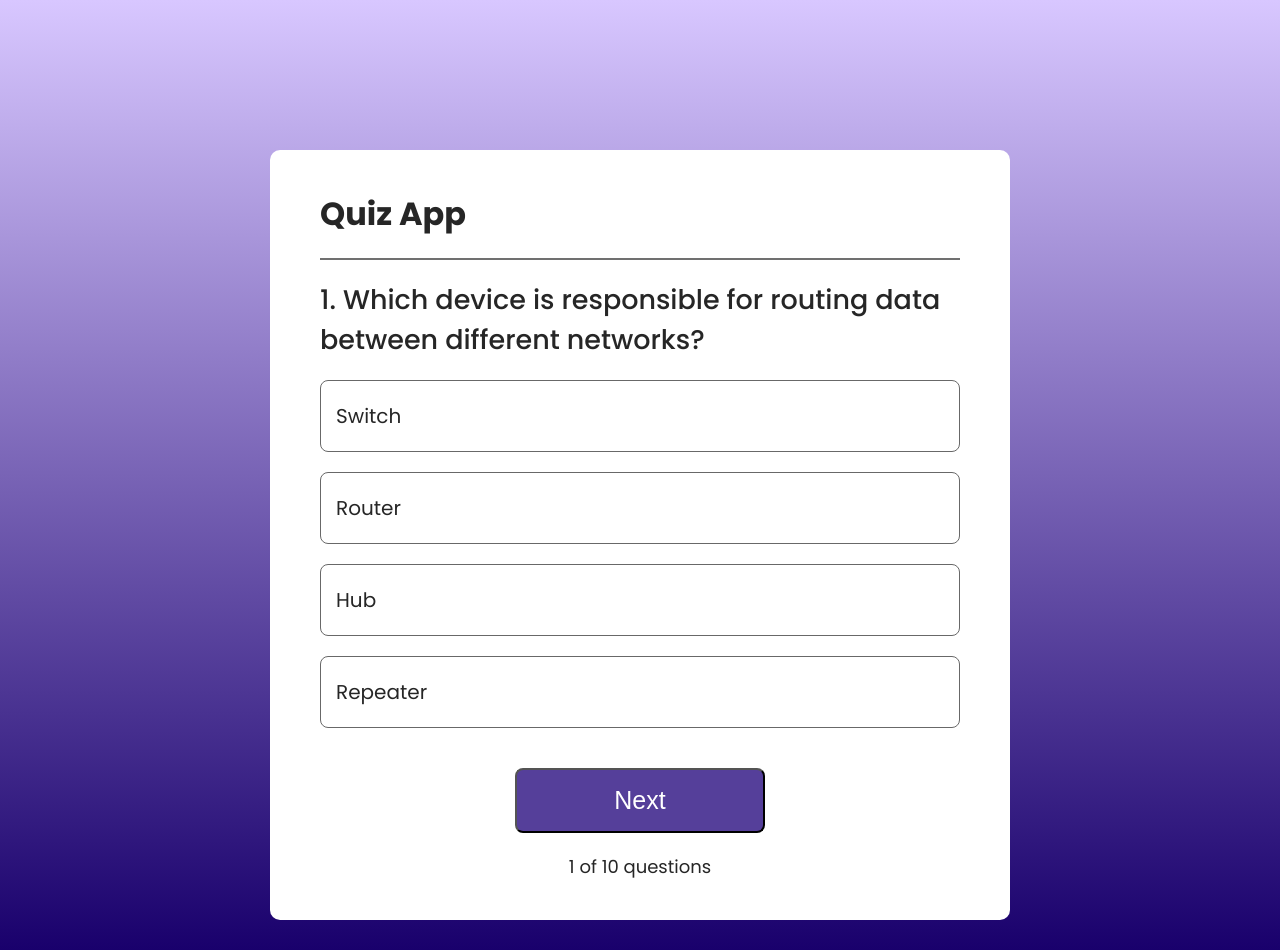
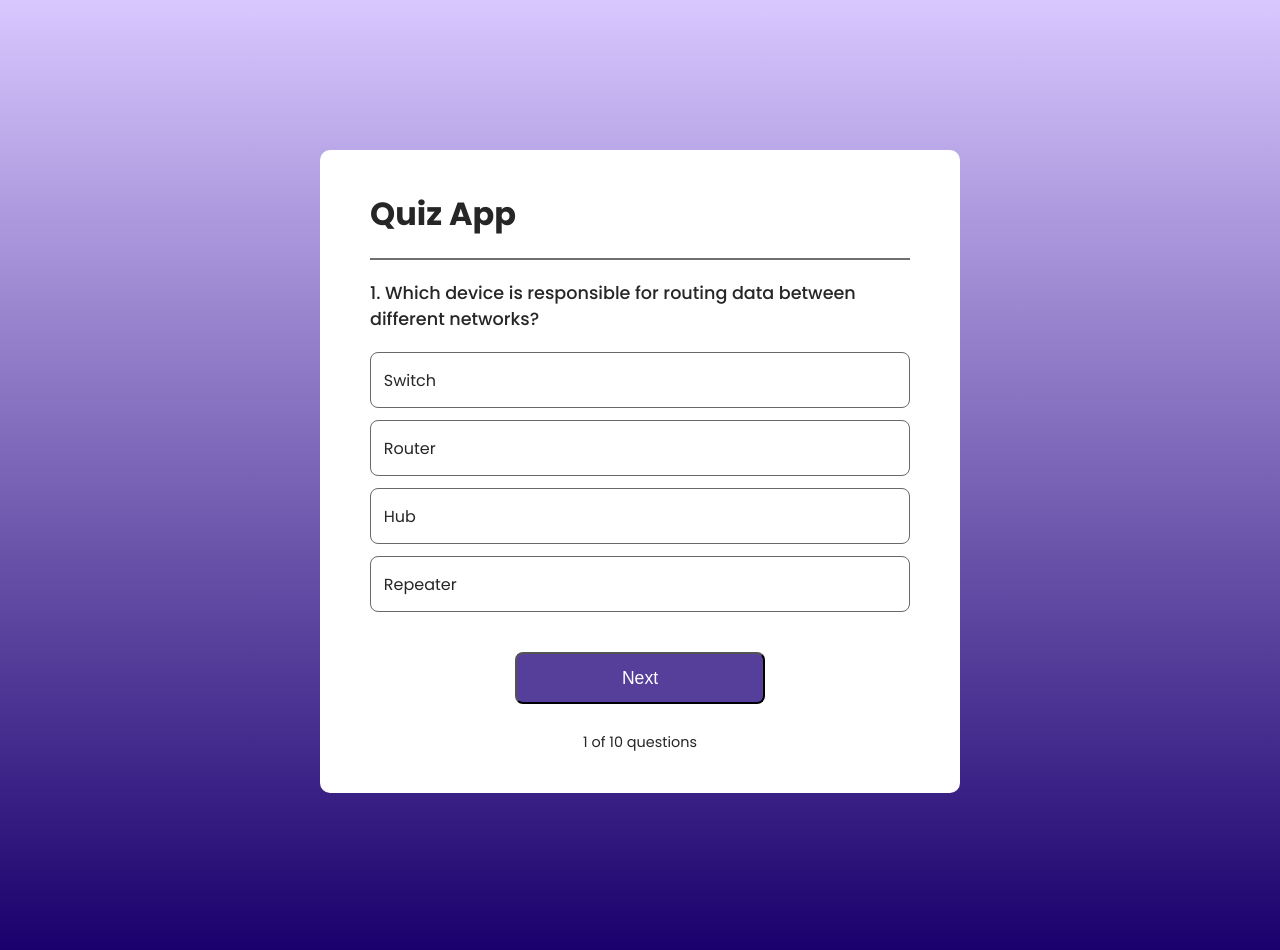
Before and after one commit to Diego23436/my-quiz-app, a React (Vite) app: page / in a window 1280 px wide. Built offline with nearby package versions, Linux system fonts and the light colour scheme.

Commit message:
few modif

```diff
--- a/src/Components/Quiz/Quiz.css
+++ b/src/Components/Quiz/Quiz.css
@@ -1,52 +1,81 @@
-.container{
-    width: 640px;
-    margin: auto;
-    margin-top: 150px;
+/* Reset */
+* {
+  box-sizing: border-box;
+}
+
+/* Container */
+.container {
+  max-width: 640px;        /* instead of width */
+  width: 100%;
+  margin: 1rem auto;       /* flexible spacing */
   background: white;
   color: #262626;
   display: flex;
   flex-direction: column;
   gap: 20px;
   border-radius: 10px;
-    padding: 40px 50px
+  padding: 1.2rem;
 }
-.container hr{
+
+/* Desktop spacing */
+@media (min-width: 768px) {
+  .container {
+    margin-top: 150px;
+    padding: 40px 50px;
+  }
+}
+
+.container hr {
   height: 2px;
   border: none;
   background: #707070;
 }
-.container h2{
-    font-size: 27px;
+
+/* Question */
+.container h2 {
+  font-size: 1.1rem;
   font-weight: 500;
 }
-.container ul li{
+
+/* Options */
+.container ul {
+  padding: 0;
+}
+
+.container ul li {
   display: flex;
   align-items: center;
-    height: 70px;
-    padding-left: 15px;
+  min-height: 56px;        /* touch-friendly */
+  padding: 0.8rem;
   border: 1px solid #686868;
   border-radius: 8px;
-    margin-bottom: 20px;
-    font-size: 20px;
+  margin-bottom: 0.75rem;
+  font-size: 1rem;
   cursor: pointer;
 }
 
-.container button{
-    margin: auto;
-    width: 250px;
-    height: 65px;
+/* Button */
+.container button {
+  margin: 0.5rem auto;
+  width: 100%;
+  max-width: 250px;
+  height: 52px;
   background: #553f9a;
   color: white;
-    font-size: 25px;
+  font-size: 1.1rem;
   font-weight: 500;
   border-radius: 8px;
   cursor: pointer;
 }
+
+/* Progress */
 .container .index {
-    margin: auto;
-    font-size: 18px;
+  text-align: center;
+  font-size: 0.9rem;
 }
-.container .correct{
+
+/* Correct / Wrong */
+.container .correct {
   background: #dffff2;
   border-color: aquamarine;
 }
```
Lines whose indentation alone changed are shown as unchanged.
